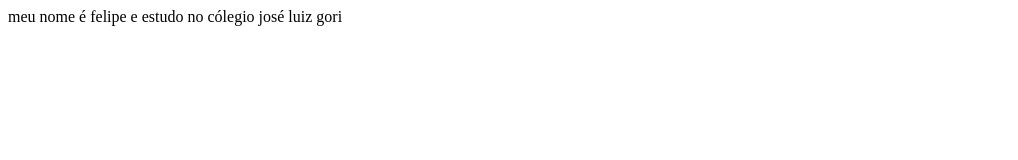
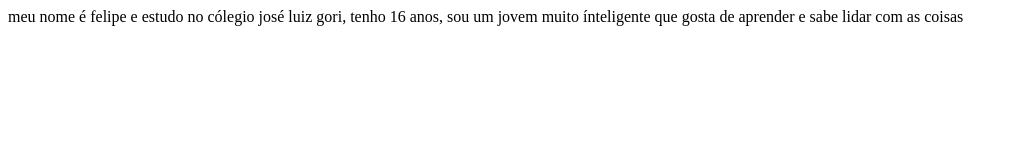
Before and after one commit to lipshec/Felipe-HTML, a plain HTML site: page index.html in a window 1280 px wide. Shown: the whole page, without its empty margins (0-1018 px from the left). Drawn offline with Linux system fonts and the light colour scheme.

Commit message:
index.html

```diff
--- a/index.html
+++ b/index.html
@@ -6,6 +6,6 @@
     <title>Document</title>
 </head>
 <body>
-    meu nome é felipe e estudo no cólegio josé luiz gori
+    meu nome é felipe e estudo no cólegio josé luiz gori, tenho 16 anos, sou um jovem muito ínteligente que gosta de aprender e sabe lidar com as coisas
 </body>
 </html>
```
